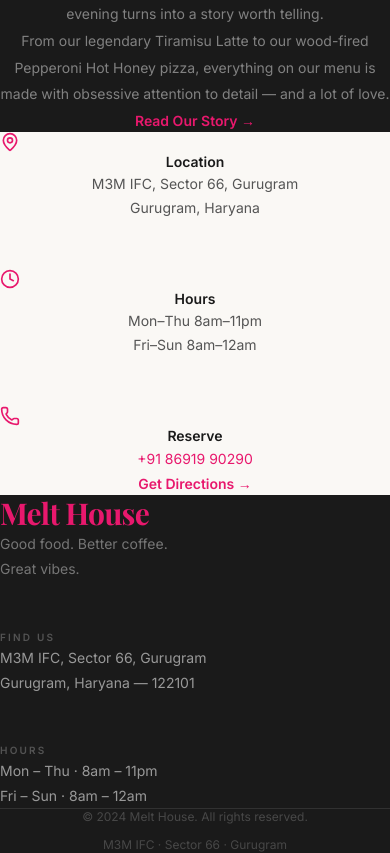
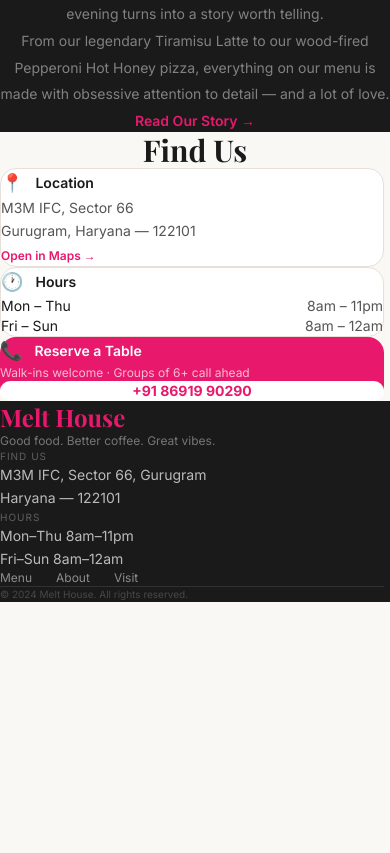
Before and after one commit to Aayush010307/melt-house, a Next.js app: page / in a window 390 px wide. Shown: the part 2040-2893 px from the top of the page. After the commit the page ends 2642 px from the top, so only its background shows below. Built offline with nearby package versions, Linux system fonts and the light colour scheme; a web font is replaced by a local one.

Commit message:
fix: redesign visit section and footer for mobile

```diff
--- a/src/app/page.tsx
+++ b/src/app/page.tsx
@@ -1,7 +1,6 @@
 'use client';
 
 import Link from 'next/link';
-import { MapPin, Clock, Phone } from 'lucide-react';
 import { menuData } from '@/data/menu';
 import MenuItemCard from '@/components/menu/MenuItemCard';
 import HeroContent from '@/components/home/HeroContent';
@@ -124,44 +123,67 @@
       </div>
 
       {/* SECTION 5 — Quick Visit Info */}
-      <div className="bg-melt-cream py-24 md:py-28 px-6 md:px-10">
-        <StaggerGrid className="flex flex-col md:flex-row gap-12 md:gap-16 justify-center max-w-3xl mx-auto text-center">
-          <StaggerItem className="flex-1">
-            <MapPin className="mx-auto mb-4 text-melt-pink" size={20} aria-hidden="true" />
-            <p className="font-semibold text-melt-dark text-sm mb-2">Location</p>
-            <p className="text-melt-mid text-sm leading-[1.75]">
-              M3M IFC, Sector 66, Gurugram<br />Gurugram, Haryana
+      <section className="bg-melt-cream py-16 px-6">
+        <h2 className="font-display text-3xl font-bold text-melt-dark text-center mb-10">Find Us</h2>
+
+        <div className="max-w-sm mx-auto space-y-6">
+
+          {/* Location */}
+          <div className="bg-white rounded-2xl p-6 border border-melt-border">
+            <div className="flex items-center gap-3 mb-3">
+              <span className="text-melt-pink text-lg">📍</span>
+              <span className="font-semibold text-melt-dark text-sm">Location</span>
+            </div>
+            <p className="text-melt-mid text-sm leading-relaxed">
+              M3M IFC, Sector 66<br />Gurugram, Haryana — 122101
             </p>
-          </StaggerItem>
-          <StaggerItem className="flex-1">
-            <Clock className="mx-auto mb-4 text-melt-pink" size={20} aria-hidden="true" />
-            <p className="font-semibold text-melt-dark text-sm mb-2">Hours</p>
-            <p className="text-melt-mid text-sm leading-[1.75]">
-              Mon–Thu 8am–11pm<br />Fri–Sun 8am–12am
+            <a
+              href="https://maps.google.com/?q=M3M+International+Financial+Centre+Sector+66+Gurugram"
+              target="_blank"
+              rel="noopener noreferrer"
+              className="text-melt-pink text-xs font-semibold mt-3 inline-block"
+            >
+              Open in Maps →
+            </a>
+          </div>
+
+          {/* Hours */}
+          <div className="bg-white rounded-2xl p-6 border border-melt-border">
+            <div className="flex items-center gap-3 mb-3">
+              <span className="text-melt-pink text-lg">🕐</span>
+              <span className="font-semibold text-melt-dark text-sm">Hours</span>
+            </div>
+            <div className="space-y-2">
+              <div className="flex justify-between text-sm">
+                <span className="text-melt-dark">Mon – Thu</span>
+                <span className="text-melt-mid">8am – 11pm</span>
+              </div>
+              <div className="flex justify-between text-sm">
+                <span className="text-melt-dark">Fri – Sun</span>
+                <span className="text-melt-mid">8am – 12am</span>
+              </div>
+            </div>
+          </div>
+
+          {/* Reserve */}
+          <div className="bg-melt-pink rounded-2xl p-6">
+            <div className="flex items-center gap-3 mb-3">
+              <span className="text-white text-lg">📞</span>
+              <span className="font-semibold text-white text-sm">Reserve a Table</span>
+            </div>
+            <p className="text-white/70 text-xs mb-4">
+              Walk-ins welcome · Groups of 6+ call ahead
             </p>
-          </StaggerItem>
-          <StaggerItem className="flex-1">
-            <Phone className="mx-auto mb-4 text-melt-pink" size={20} aria-hidden="true" />
-            <p className="font-semibold text-melt-dark text-sm mb-2">Reserve</p>
             <a
               href="tel:+918691990290"
-              aria-label="Call us at +91 86919 90290"
-              className="text-melt-pink text-sm leading-[1.75] hover:opacity-70 transition-opacity duration-300 focus-visible:outline-none focus-visible:ring-2 focus-visible:ring-melt-pink rounded-sm"
+              className="block w-full bg-white text-melt-pink font-bold text-center py-3 rounded-xl text-sm"
             >
               +91 86919 90290
             </a>
-          </StaggerItem>
-        </StaggerGrid>
+          </div>
 
-        <FadeIn delay={0.2} className="text-center mt-12">
-          <Link
-            href="/visit"
-            className="text-melt-pink font-semibold text-sm hover:opacity-70 transition-opacity duration-300 focus-visible:outline-none focus-visible:ring-2 focus-visible:ring-melt-pink rounded-sm"
-          >
-            Get Directions →
-          </Link>
-        </FadeIn>
-      </div>
+        </div>
+      </section>
     </>
   );
 }
--- a/src/components/layout/Footer.tsx
+++ b/src/components/layout/Footer.tsx
@@ -1,37 +1,45 @@
 export default function Footer() {
   return (
-    <footer className="bg-melt-dark text-white">
-      <div className="max-w-350 mx-auto px-6 md:px-10 pt-20 pb-10">
+    <footer className="bg-melt-dark text-white px-6 py-12">
+      <div className="max-w-sm mx-auto">
 
-        <div className="grid grid-cols-1 md:grid-cols-3 gap-12 md:gap-16 pb-16 border-b border-white/10">
+        {/* Logo + tagline */}
+        <h2 className="font-display text-2xl font-bold text-melt-pink">
+          Melt House
+        </h2>
+        <p className="text-white/40 text-xs mt-1 mb-8">
+          Good food. Better coffee. Great vibes.
+        </p>
+
+        {/* Info grid */}
+        <div className="space-y-4 mb-8">
           <div>
-            <p className="font-display text-melt-pink text-3xl font-bold tracking-tight">Melt House</p>
-            <p className="text-white/40 text-sm mt-4 leading-[1.8]">
-              Good food. Better coffee.<br />Great vibes.
+            <p className="text-white/30 text-[10px] uppercase tracking-widest mb-1">Find Us</p>
+            <p className="text-white/70 text-sm leading-relaxed">
+              M3M IFC, Sector 66, Gurugram<br />
+              Haryana — 122101
             </p>
           </div>
-
           <div>
-            <p className="text-white/25 text-[10px] font-semibold uppercase tracking-[0.22em] mb-5">Find Us</p>
-            <p className="text-white/55 text-sm leading-[1.8]">
-              M3M IFC, Sector 66, Gurugram<br />
-              Gurugram, Haryana — 122101
-            </p>
-          </div>
-
-          <div>
-            <p className="text-white/25 text-[10px] font-semibold uppercase tracking-[0.22em] mb-5">Hours</p>
-            <p className="text-white/55 text-sm leading-[1.8]">
-              Mon – Thu · 8am – 11pm<br />
-              Fri – Sun · 8am – 12am
+            <p className="text-white/30 text-[10px] uppercase tracking-widest mb-1">Hours</p>
+            <p className="text-white/70 text-sm leading-relaxed">
+              Mon–Thu 8am–11pm<br />
+              Fri–Sun 8am–12am
             </p>
           </div>
         </div>
 
-        <div className="pt-8 flex flex-col sm:flex-row justify-between items-center gap-3">
-          <p className="text-white/20 text-xs">© 2024 Melt House. All rights reserved.</p>
-          <p className="text-white/20 text-xs">M3M IFC · Sector 66 · Gurugram</p>
+        {/* Nav links */}
+        <div className="flex gap-6 mb-8">
+          <a href="/menu" className="text-white/50 text-xs hover:text-white transition">Menu</a>
+          <a href="/about" className="text-white/50 text-xs hover:text-white transition">About</a>
+          <a href="/visit" className="text-white/50 text-xs hover:text-white transition">Visit</a>
         </div>
+
+        {/* Copyright */}
+        <p className="text-white/20 text-[10px] border-t border-white/10 pt-6">
+          © 2024 Melt House. All rights reserved.
+        </p>
 
       </div>
     </footer>
```
